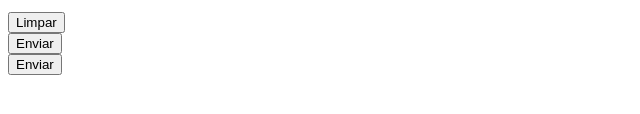
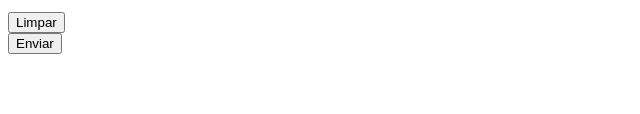
Before and after one commit to toomx2/htmlcss, a plain HTML site: page aula05-formulario/index.html in a window 1280 px wide. Shown: the part 928-1042 px from the top of the page, without its empty margins (0-640 px from the left). Drawn offline with Linux system fonts and the light colour scheme.

Commit message:
Update index.html

```diff
--- a/aula05-formulario/index.html
+++ b/aula05-formulario/index.html
@@ -131,9 +131,6 @@
                 <!-- Submit Botão -->
                 <input type="submit" value="Enviar">
 
-                <!-- submit botão -->
-                <input type="submit" value="Enviar" />
-
     </form>
 </body>
 
```
